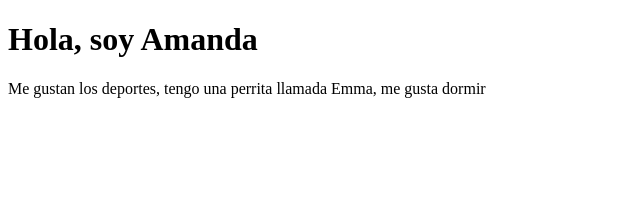
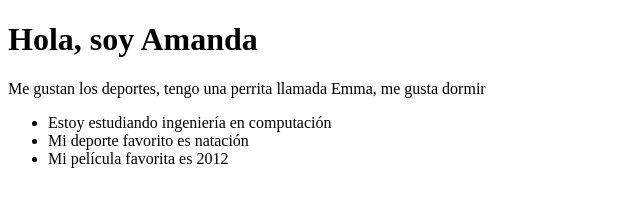
Before and after one commit to AmandaBalderasA/Becalos-Intro-Web-B, a plain HTML site: page index.html in a window 1280 px wide. Shown: the whole page, without its empty margins (0-640 px from the left). Drawn offline with Linux system fonts and the light colour scheme.

Commit message:
Agregue una lista

```diff
--- a/index.html
+++ b/index.html
@@ -8,5 +8,10 @@
 <body>
     <h1>Hola, soy Amanda</h1>
     <p>Me gustan los deportes, tengo una perrita llamada Emma, me gusta dormir</p>
+    <ul>
+        <li>Estoy estudiando ingeniería en computación</li>
+        <li>Mi deporte favorito es natación</li>
+        <li>Mi película favorita es 2012</li>
+    </ul>
 </body>
 </html>
```
